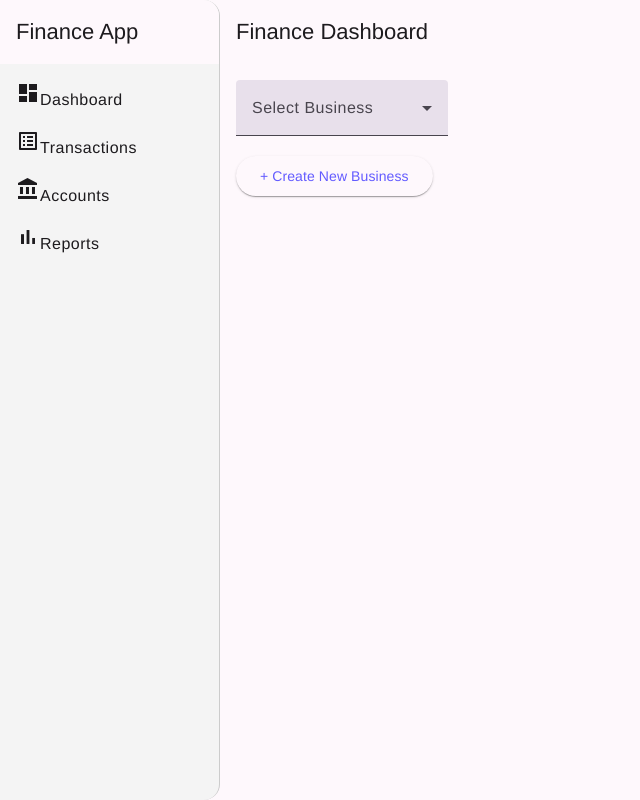
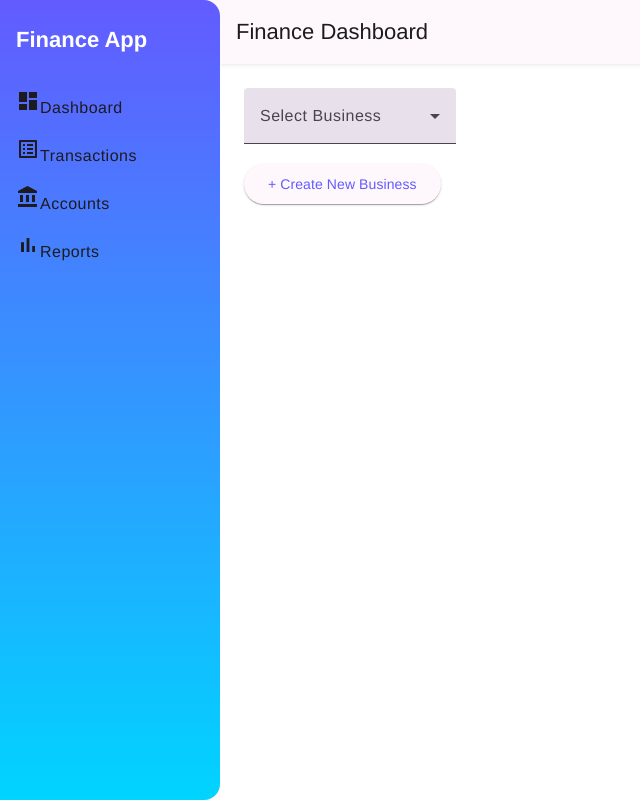
Before and after one commit to jamesw-code/finance-app, an Angular app: page /dashboard in a window 1280 px wide. Shown: the whole page, without its empty margins (0-640 px from the left). Built offline with nearby package versions, Linux system fonts and the light colour scheme.

Commit message:
style: enhance layout component styling

```diff
--- a/src/app/layout/layout.html
+++ b/src/app/layout/layout.html
@@ -1,21 +1,21 @@
 <mat-sidenav-container class="app-container">
   <mat-sidenav mode="side" opened class="app-sidenav">
-    <mat-toolbar color="primary">Finance App</mat-toolbar>
+    <mat-toolbar class="app-sidenav-header">Finance App</mat-toolbar>
 
     <mat-nav-list>
-      <a mat-list-item routerLink="/dashboard">
+      <a mat-list-item routerLink="/dashboard" routerLinkActive="active-link">
         <mat-icon>dashboard</mat-icon>
         <span>Dashboard</span>
       </a>
-      <a mat-list-item routerLink="/transactions">
+      <a mat-list-item routerLink="/transactions" routerLinkActive="active-link">
         <mat-icon>list_alt</mat-icon>
         <span>Transactions</span>
       </a>
-      <a mat-list-item routerLink="/accounts">
+      <a mat-list-item routerLink="/accounts" routerLinkActive="active-link">
         <mat-icon>account_balance</mat-icon>
         <span>Accounts</span>
       </a>
-      <a mat-list-item routerLink="/reports">
+      <a mat-list-item routerLink="/reports" routerLinkActive="active-link">
         <mat-icon>bar_chart</mat-icon>
         <span>Reports</span>
       </a>
@@ -23,7 +23,7 @@
   </mat-sidenav>
 
   <mat-sidenav-content class="app-content">
-    <mat-toolbar color="primary">
+    <mat-toolbar color="primary" class="app-toolbar">
       <span>Finance Dashboard</span>
     </mat-toolbar>
 
--- a/src/app/layout/layout.scss
+++ b/src/app/layout/layout.scss
@@ -4,16 +4,47 @@
 
 .app-sidenav {
   width: 220px;
-  background-color: #f4f4f4;
-  border-right: 1px solid #ccc;
+  background: linear-gradient(180deg, var(--mat-sys-primary) 0%, var(--mat-sys-secondary) 100%);
+  color: var(--mat-sys-on-primary);
+  padding-top: 8px;
+
+  .app-sidenav-header {
+    background: transparent;
+    color: inherit;
+    font-weight: 600;
+    text-align: center;
+  }
+
+  a.mat-list-item {
+    color: inherit;
+    border-radius: 4px;
+    margin: 4px 8px;
+
+    mat-icon {
+      margin-right: 8px;
+    }
+
+    &.active-link,
+    &:hover {
+      background-color: rgba(255, 255, 255, 0.12);
+    }
+  }
 }
 
 .app-content {
   display: flex;
   flex-direction: column;
   height: 100%;
+  background-color: #fff;
+}
+
+.app-toolbar {
+  position: sticky;
+  top: 0;
+  z-index: 1;
+  box-shadow: 0 1px 4px rgba(0, 0, 0, 0.1);
 }
 
 .app-main {
-  padding: 16px;
+  padding: 24px;
 }
```
